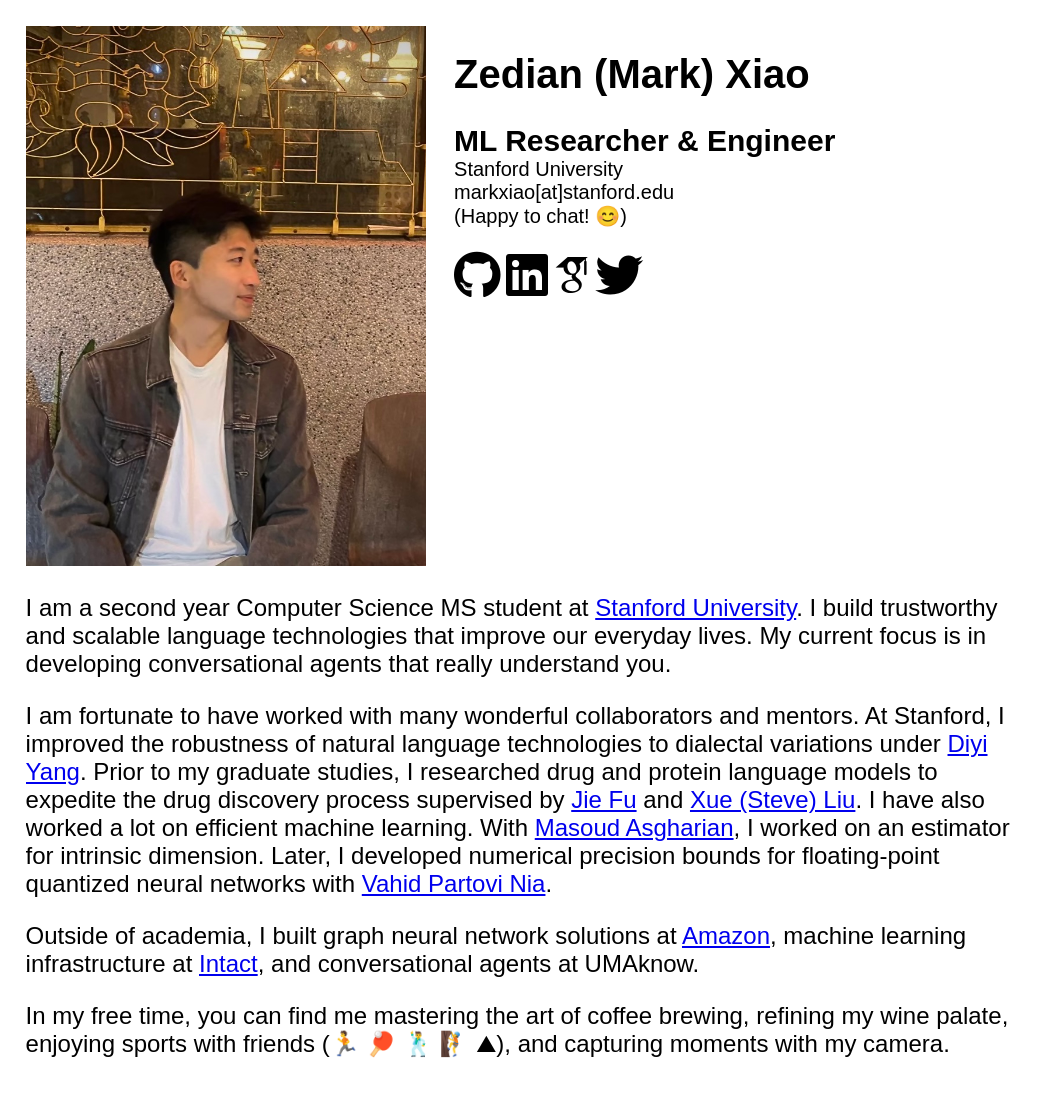
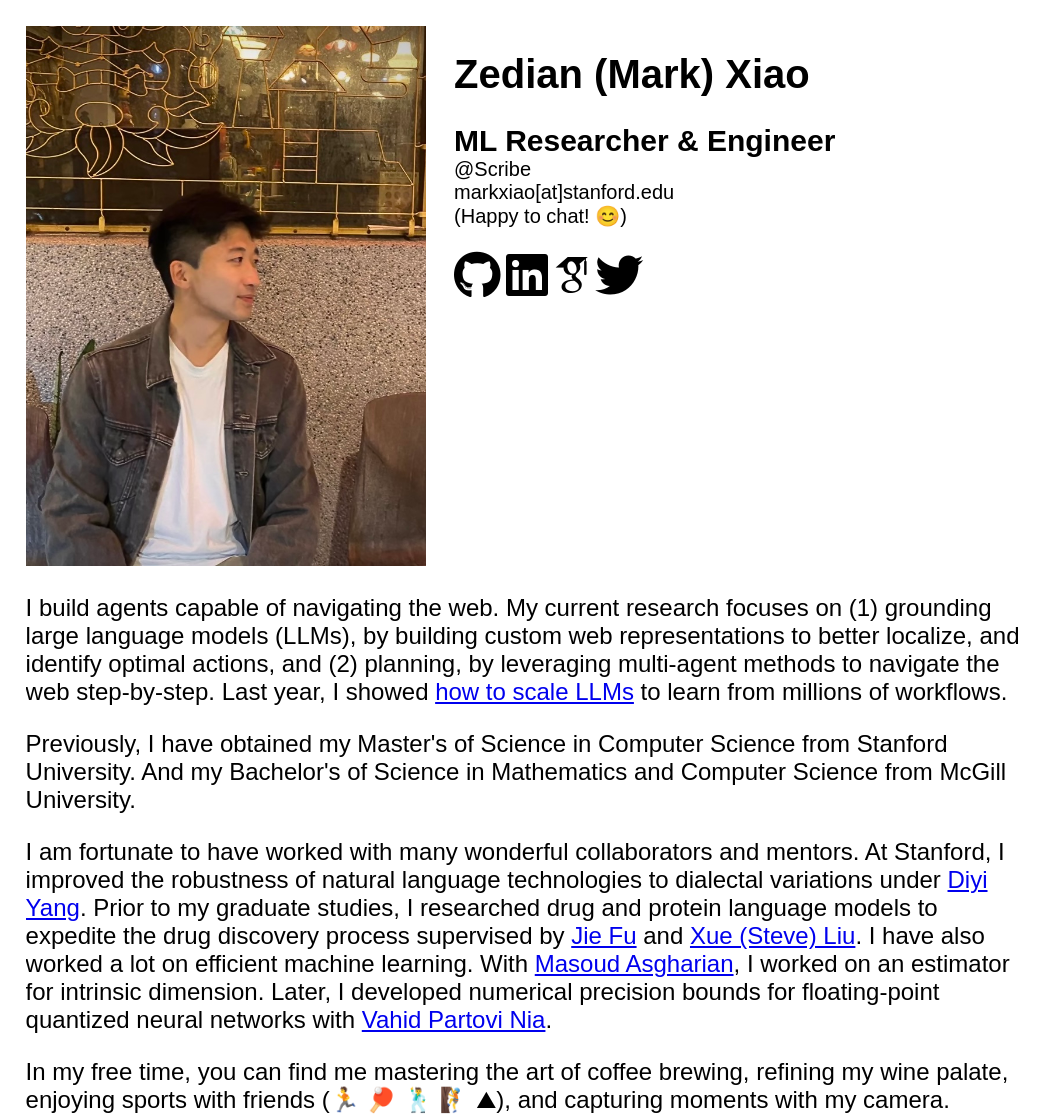
Before and after one commit to zedian/zedian.github.io, a plain HTML site: page index.html in a window 1280 px wide. Shown: the whole page, without its empty margins (0-1055 px from the left). Drawn offline with Linux system fonts and the light colour scheme; files whose address does not match are found by name.

Commit message:
update profile

```diff
--- a/index.html
+++ b/index.html
@@ -19,7 +19,7 @@
             <h1>Zedian (Mark) Xiao</h1>
             <h2>ML Researcher & Engineer</h2>
             <div class="contact">
-                Stanford University <br> markxiao[at]stanford.edu <br> (Happy to chat! &#128522;)
+                @Scribe <br> markxiao[at]stanford.edu <br> (Happy to chat! &#128522;)
             </div>
             <br>
             <a href="https://github.com/zedian"><i class="fab fa-github icon"></i></a>
@@ -30,13 +30,13 @@
     </div>
     <div class="info">
         <p>
-            I am a second year Computer Science MS student at <a href="https://www.stanford.edu/">Stanford University</a>. I build trustworthy and scalable language technologies that improve our everyday lives. My current focus is in developing conversational agents that really understand you.
+            I build agents capable of navigating the web. My current research focuses on (1) grounding large language models (LLMs), by building custom web representations to better localize, and identify optimal actions, and (2) planning, by leveraging multi-agent methods to navigate the web step-by-step. Last year, I showed <a href="https://arxiv.org/abs/2411.15004v1">how to scale LLMs</a> to learn from millions of workflows.
+        </p>
+        <p>
+            Previously, I have obtained my Master's of Science in Computer Science from Stanford University. And my Bachelor's of Science in Mathematics and Computer Science from McGill University.
         </p>
         <p>
             I am fortunate to have worked with many wonderful collaborators and mentors. At Stanford, I improved the robustness of natural language technologies to dialectal variations under <a href="https://cs.stanford.edu/~diyiy/index.html">Diyi Yang</a>. Prior to my graduate studies, I researched drug and protein language models to expedite the drug discovery process supervised by <a href="https://bigaidream.github.io/">Jie Fu</a> and <a href="https://www.cs.mcgill.ca/~xueliu/site/intro.html">Xue (Steve) Liu</a>. I have also worked a lot on efficient machine learning. With <a href="https://www.mcgill.ca/mathstat/masoud-asgharian">Masoud Asgharian</a>, I worked on an estimator for intrinsic dimension. Later, I developed numerical precision bounds for floating-point quantized neural networks with <a href="https://datawisdom.ca/">Vahid Partovi Nia</a>.
-        </p>
-        <p>
-            Outside of academia, I built graph neural network solutions at <a href="https://www.amazon.science/">Amazon</a>, machine learning infrastructure at <a href="https://intactlab.ca/">Intact</a>, and conversational agents at UMAknow.
         </p>
         <p>
             In my free time, you can find me mastering the art of coffee brewing, refining my wine palate, enjoying sports  with friends (&#127939; &#127955; &#128378; &#129495; &#9968;), and capturing moments with my camera.
```
Also changed, not shown: 1 other file.
